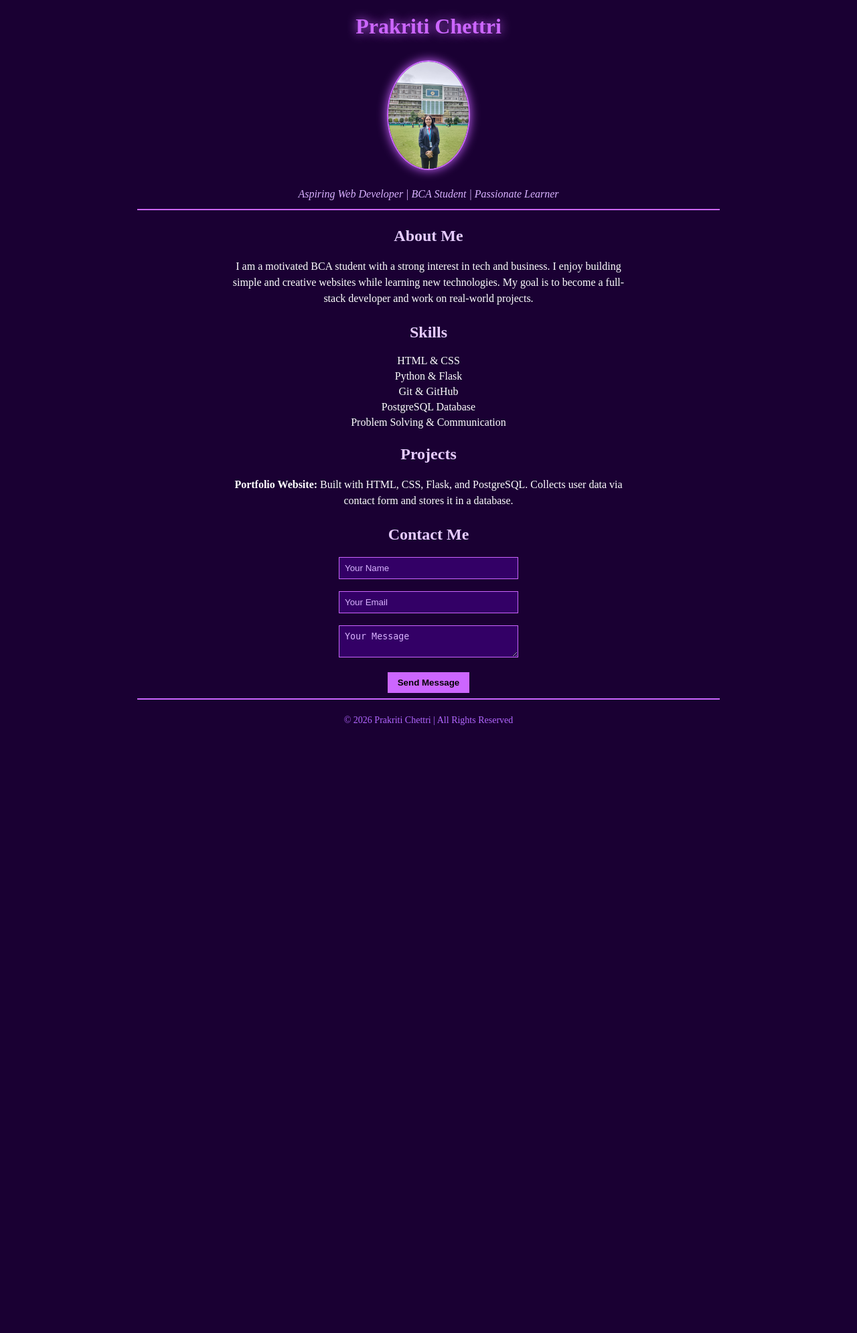
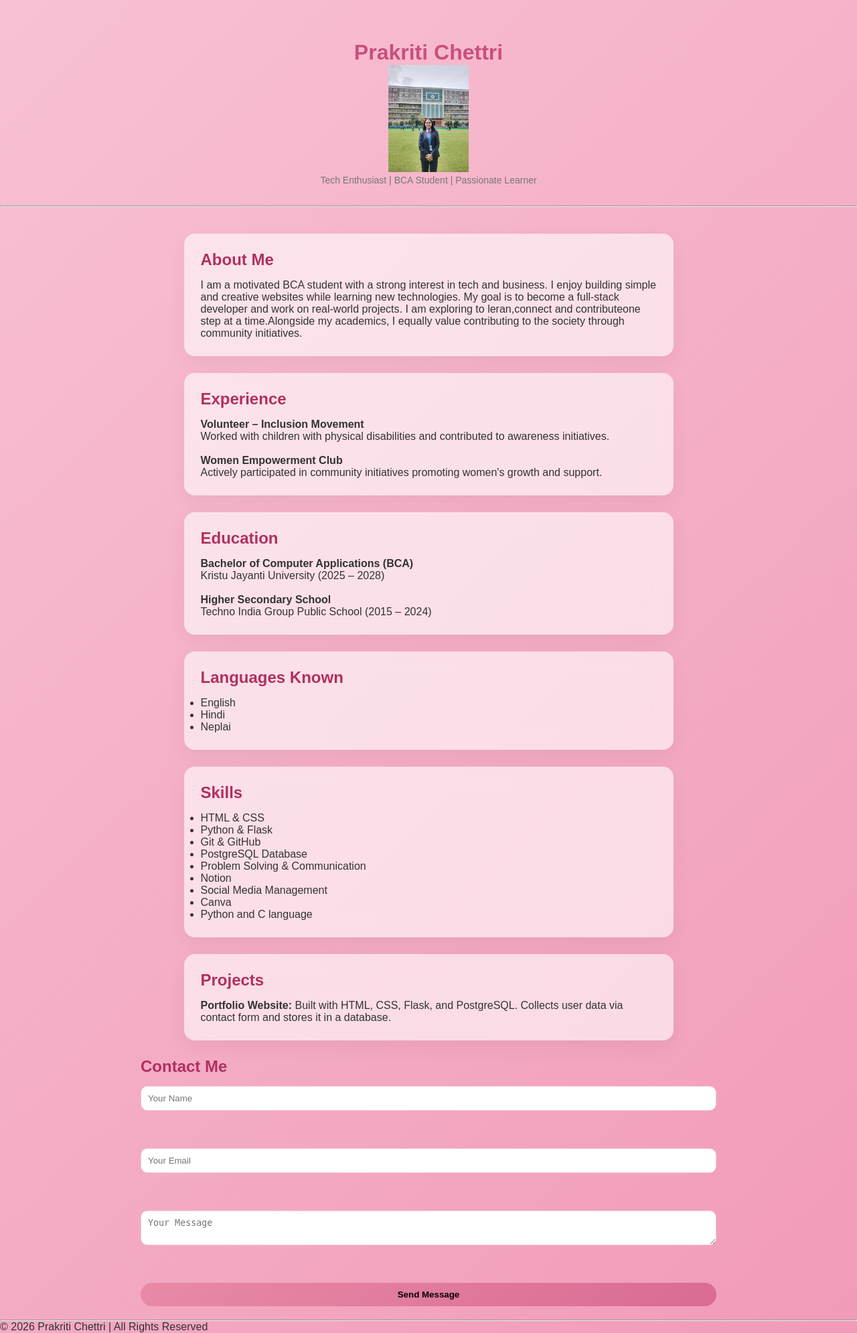
Before and after one commit to Prakriti-Chettri/my_final_portfolio_prakriti, a Flask app: page / in a window 1280 px wide. Shown: the whole page at 67% size. Before the commit the page ends 1083 px from the top, so only its background shows below. Run offline with Flask 3, Linux system fonts and the light colour scheme; some libraries are stand-ins or nearby versions.

Commit message:
updated pink theme

```diff
--- a/static/script.js
+++ b/static/script.js
@@ -1 +1,9 @@
-console.log("Website loaded");
+// Fade-in animation fix
+
+const cards = document.querySelectorAll('.card');
+
+window.addEventListener('load', () => {
+    cards.forEach(card => {
+        card.classList.add('show');
+    });
+});
--- a/static/style.css
+++ b/static/style.css
@@ -1,101 +1,172 @@
-body {
-    background-color: #1a0033;
-    color: white;
-    font-family: "Times New Roman", serif;
-    text-align: center;
-    margin: 20px;
+/* GLOBAL */
+* {
+    margin: 0;
+    padding: 0;
+    box-sizing: border-box;
 }
 
-/* Headings */
-h1 {
-    color: #cc66ff;
-    text-shadow: 0 0 10px #cc66ff;
+body {
+    font-family: 'Poppins', sans-serif;
+    background: linear-gradient(135deg, #f8c1d4, #f19bb8);
+    color: #333;
+    scroll-behavior: smooth;
 }
 
-h2 {
-    color: #e6ccff;
-    margin-top: 25px;
+/* HERO */
+.hero {
+    text-align: center;
+    padding: 60px 20px;
 }
 
-/* Tagline */
-.tagline {
-    color: #d9b3ff;
-    font-style: italic;
+.profile {
+    width: 130px;
+    border-radius: 50%;
+    border: 4px solid #f8c8d8;
+    box-shadow: 0 10px 30px rgba(255, 182, 193, 0.4);
+    margin-bottom: 15px;
 }
 
-/* Image */
-img {
-    border-radius: 50%;
-    border: 2px solid #cc66ff;
-    box-shadow: 0 0 15px #cc66ff;
-    margin: 10px 0;
+h1 {
+    font-size: 32px;
+    font-weight: 600;
+    color: #c94f7c;
 }
 
-/* Sections spacing */
-p {
-    max-width: 600px;
-    margin: 10px auto;
-    line-height: 1.5;
+.tagline {
+    color: #777;
+    font-size: 14px;
 }
 
-/* Lists */
-ul {
-    list-style-type: none;
-    padding: 0;
+/* CARD SECTIONS */
+.card {
+    background: rgba(255, 255, 255, 0.6);
+    backdrop-filter: blur(12px);
+    margin: 20px auto;
+    padding: 25px;
+    width: 85%;
+    max-width: 800px;
+    border-radius: 16px;
+    box-shadow: 0 10px 30px rgba(0,0,0,0.05);
+    transition: 0.3s;
 }
 
-li {
-    margin: 5px 0;
+/* HOVER EFFECT */
+.card:hover {
+    transform: translateY(-5px);
+    box-shadow: 0 20px 40px rgba(255, 182, 193, 0.2);
 }
 
-/* Form */
-input, textarea {
-    width: 250px;
-    padding: 8px;
-    border: 1px solid #cc66ff;
-    background-color: #330066;
-    color: white;
-    outline: none;
+/* HEADINGS */
+h2 {
+    margin-bottom: 15px;
+    color: #b03060;
 }
 
-input::placeholder, textarea::placeholder {
-    color: #d9b3ff;
+/* GRID SKILLS */
+.grid {
+    display: grid;
+    grid-template-columns: repeat(auto-fit, minmax(140px, 1fr));
+    gap: 10px;
 }
 
-/* Button */
+.skill {
+    background: #f5b3c7;
+    padding: 10px;
+    border-radius: 10px;
+    text-align: center;
+    transition: 0.3s;
+}
+
+.skill:hover {
+    background: #f8c8d8;
+    transform: scale(1.05);
+}
+
+/* PROJECT */
+.project {
+    padding: 10px;
+    border-left: 3px solid #f8c8d8;
+}
+
+/* FORM */
+form {
+    display: flex;
+    flex-direction: column;
+    gap: 10px;
+}
+
+input, textarea {
+    padding: 10px;
+    border-radius: 10px;
+    border: 1px solid #f8c8d8;
+    background: #fff;
+}
+
+/* BUTTON */
 button {
-    padding: 8px 15px;
-    background-color: #cc66ff;
-    color: black;
+    background: linear-gradient(135deg, #e88aa6, #d96b93);
     border: none;
+    padding: 10px;
+    border-radius: 20px;
+    font-weight: 600;
     cursor: pointer;
-    font-weight: bold;
+    transition: 0.3s;
 }
 
 button:hover {
-    background-color: #e699ff;
-    box-shadow: 0 0 10px #cc66ff;
+    transform: scale(1.05);
+    box-shadow: 0 5px 20px rgba(255, 182, 193, 0.4);
 }
 
-/* Divider */
-hr {
-    border: 1px solid #cc66ff;
-    width: 70%;
+/* FOOTER */
+footer {
+    text-align: center;
+    padding: 20px;
+    font-size: 12px;
+    color: #999;
 }
 
-/* Footer */
-footer, body > p:last-child {
-    margin-top: 20px;
-    font-size: 14px;
-    color: #b366ff;
+.card {
+    opacity: 0;
+    transform: translateY(20px);
+    transition: 0.6s ease;
 }
 
-/* Glow animation */
-h1 {
-    animation: glow 1.5s infinite alternate;
+.card.show {
+    opacity: 1;
+    transform: translateY(0);
 }
 
-@keyframes glow {
-    from { text-shadow: 0 0 5px #cc66ff; }
-    to { text-shadow: 0 0 20px #cc66ff; }
+/* CENTER CONTAINER */
+.container {
+    max-width: 900px;
+    margin: auto;
+    padding: 20px;
 }
+
+/* HERO FIX */
+.hero {
+    text-align: center;
+    padding: 60px 20px 30px;
+}
+
+/* CARD LAYOUT */
+.card {
+    margin-bottom: 25px;
+    padding: 25px;
+    border-radius: 16px;
+}
+
+/* ITEMS INSIDE SECTIONS */
+.item {
+    margin-bottom: 15px;
+    padding: 10px 0;
+    border-bottom: 1px solid #eee;
+}
+
+/* GRID FOR SKILLS */
+.grid {
+    display: grid;
+    grid-template-columns: repeat(auto-fit, minmax(140px, 1fr));
+    gap: 12px;
+}
--- a/templates/index.html
+++ b/templates/index.html
@@ -6,20 +6,60 @@
 </head>
 
 <body>
+    <section class="hero">
     <h1>Prakriti Chettri</h1>
     <img src="{{ url_for('static', filename='profile.jpg') }}" width="120">
     <p class="tagline">
-        Aspiring Web Developer | BCA Student | Passionate Learner
-    </p>
+        Tech Enthusiast | BCA Student | Passionate Learner
+        </p>
+    </section>
     <hr>
+<div class="container">
 
+    <section class="card">
     <h2>About Me</h2>
     <p>
         I am a motivated BCA student with a strong interest in tech and business.
         I enjoy building simple and creative websites while learning new technologies.
         My goal is to become a full-stack developer and work on real-world projects.
+        I am exploring to leran,connect and contributeone step at a time.Alongside my academics,
+        I equally value contributing to the society through community initiatives.
     </p>
+    </section>
 
+    <section class="card">
+    <h2>Experience</h2>
+    <p>
+        <b>Volunteer – Inclusion Movement</b><br>
+        Worked with children with physical disabilities and contributed to awareness initiatives.<br><br>
+
+        <b>Women Empowerment Club</b><br>
+        Actively participated in community initiatives promoting women's growth and support.
+    </p>
+    </section>
+
+    <section class="card">
+    <h2>Education</h2>
+    <p>
+        <b>Bachelor of Computer Applications (BCA)</b><br>
+        Kristu Jayanti University (2025 – 2028)<br><br>
+
+        <b>Higher Secondary School</b><br>
+        Techno India Group Public School (2015 – 2024)
+    </p>
+    </section>
+
+
+    <section class="card">
+        <h2>Languages Known</h2>
+    <ul>
+        <li>English</li>
+        <li>Hindi</li>
+        <li>Neplai</li>
+    </ul>
+    </section>
+
+    <section class="card">
     <h2>Skills</h2>
     <ul>
         <li>HTML & CSS</li>
@@ -27,13 +67,20 @@
         <li>Git & GitHub</li>
         <li>PostgreSQL Database</li>
         <li>Problem Solving & Communication</li>
+        <li>Notion</li>
+        <li>Social Media Management</li>
+        <li>Canva</li>
+        <li>Python and C language</li>
     </ul>
+    </section>
 
+<section class="card">
     <h2>Projects</h2>
     <p>
         <b>Portfolio Website:</b> Built with HTML, CSS, Flask, and PostgreSQL.
         Collects user data via contact form and stores it in a database.
     </p>
+</section>
 
     <h2>Contact Me</h2>
     <form action="/submit" method="POST">
@@ -42,8 +89,10 @@
         <textarea name="message" placeholder="Your Message" required></textarea><br><br>
         <button type="submit">Send Message</button>
     </form>
+</div>
 
     <hr>
     <p>© 2026 Prakriti Chettri | All Rights Reserved</p>
+    <script src="{{ url_for('static', filename='script.js') }}"></script>
 </body>
 </html>
```
